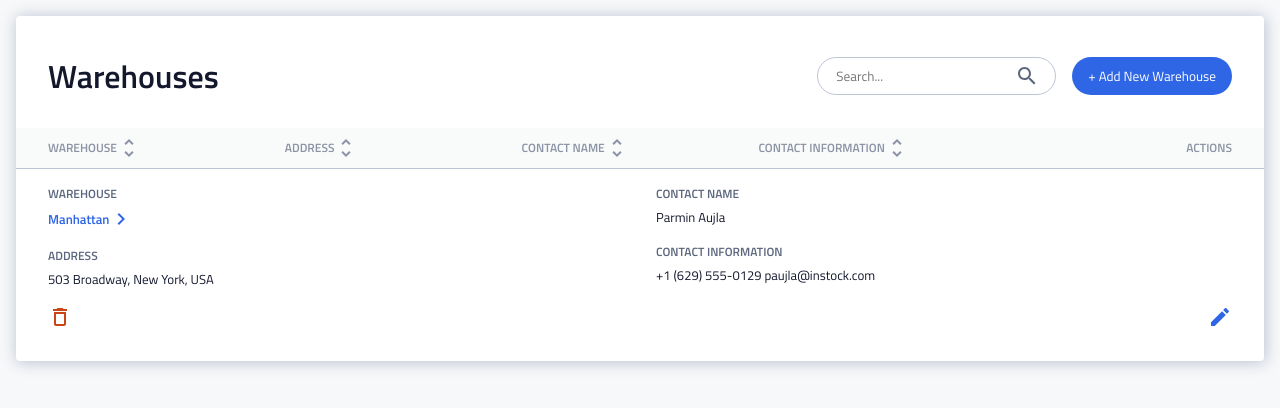
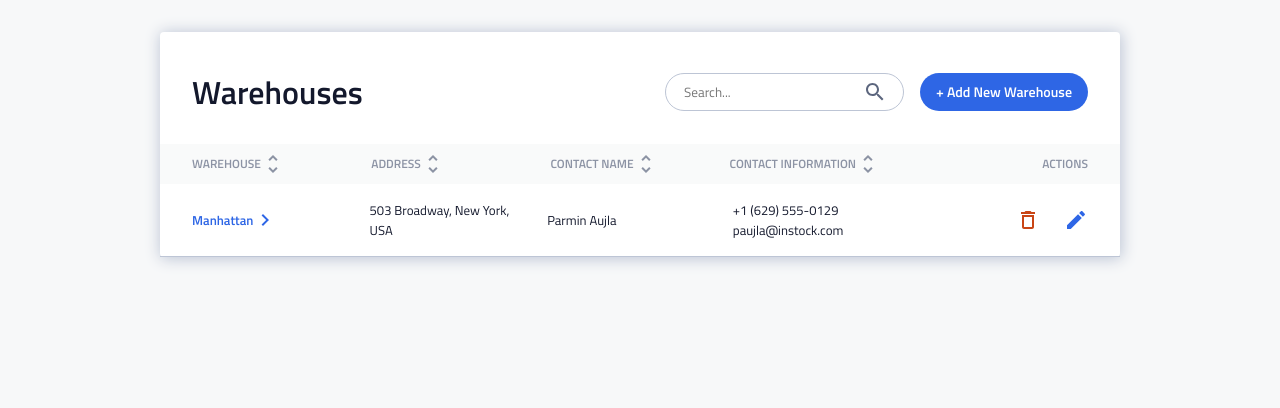
Before and after one commit to SimonMilord/instock_client, a React (Create React App) app: page / in a window 1280 px wide. Shown: the top 408 px of the page. Built offline with nearby package versions, Linux system fonts and the light colour scheme.

Commit message:
added styling and media queries for the warehouselist

```diff
--- a/src/components/WarehouseList/WarehouseList.scss
+++ b/src/components/WarehouseList/WarehouseList.scss
@@ -6,22 +6,44 @@
 .whList {
   // styling for individual list items
   .whLi {
-    // margin: 1rem;
     border-top: 1px solid $secondary-grey;
+    @include tablet {
+      display: flex;
+      justify-content: space-between;
+      padding: 0rem 1rem;
+      border-top: none;
+      border-bottom: 1px solid $secondary-grey;
+    }
 
     &__box {
       display: flex;
       margin: 0rem 1rem;
+      @include tablet {
+        margin: 0;
+        width: 80%;
+      }
     }
     &__subbox {
       width: 50%;
-
+      @include tablet {
+        display: flex;
+        justify-content: space-between;
+        align-items: center;
+        width: 50%;
+      }
     }
     &__item {
       margin: 1rem;
+      @include tablet {
+        width: 50%;
+        margin-left: 0rem;
+      }
       &--link {
         color: $interactive-color;
         font-weight: $semi-bold;
+        @include tablet {
+          margin-left: 1rem;
+        }
       }
     }
     &__label {
@@ -30,6 +52,9 @@
       line-height: 18px;
       color: $secondary-text-color;
       margin-bottom: 0.25rem;
+      @include tablet {
+        display: none;
+      }
     }
     &__link-box {
       display: flex;
@@ -51,6 +76,20 @@
       justify-content: space-between;
       padding-bottom: 2rem;
       margin: 0rem 2rem;
+      @include tablet {
+        width: 20%;
+        justify-content: flex-end;
+        align-items: center;
+        margin: 0;
+        padding: 1rem;
+      }
+      .iconBtn {
+        @include tablet {
+          height: 1.5rem;
+          margin-left: 1.5rem;
+        }
+      }
+
     }
   }
 }
--- a/src/pages/WarehousesPage/WarehousesPage.scss
+++ b/src/pages/WarehousesPage/WarehousesPage.scss
@@ -7,6 +7,13 @@
   margin: 1rem;
   border-radius: 4px;
   box-shadow: 1px 1px 15px 1px $secondary-grey;
+  @include tablet {
+    margin: 2rem;
+  }
+  @include desktop {
+    // max-width: 1020px;
+    margin: 2rem 10rem;
+  }
 }
 
 // HEADER SECTION
@@ -21,8 +28,7 @@
   .warehousePage-subhead__right {
     display: flex;
     flex-direction: column;
-    margin-top: 2rem;
-    // border-bottom: 1px solid $secondary-grey;
+    margin-top: 1.5rem;
     @include tablet {
       flex-direction: row;
       align-items: center;
@@ -69,6 +75,9 @@
         height: 2.375rem;
         margin-top: 0;
         margin-left: 1rem;
+        font-size: 14px;
+        line-height: 22px;
+        font-weight: 600;
       }
       &:hover {
         background-color: $CTA-hover-color;
```
